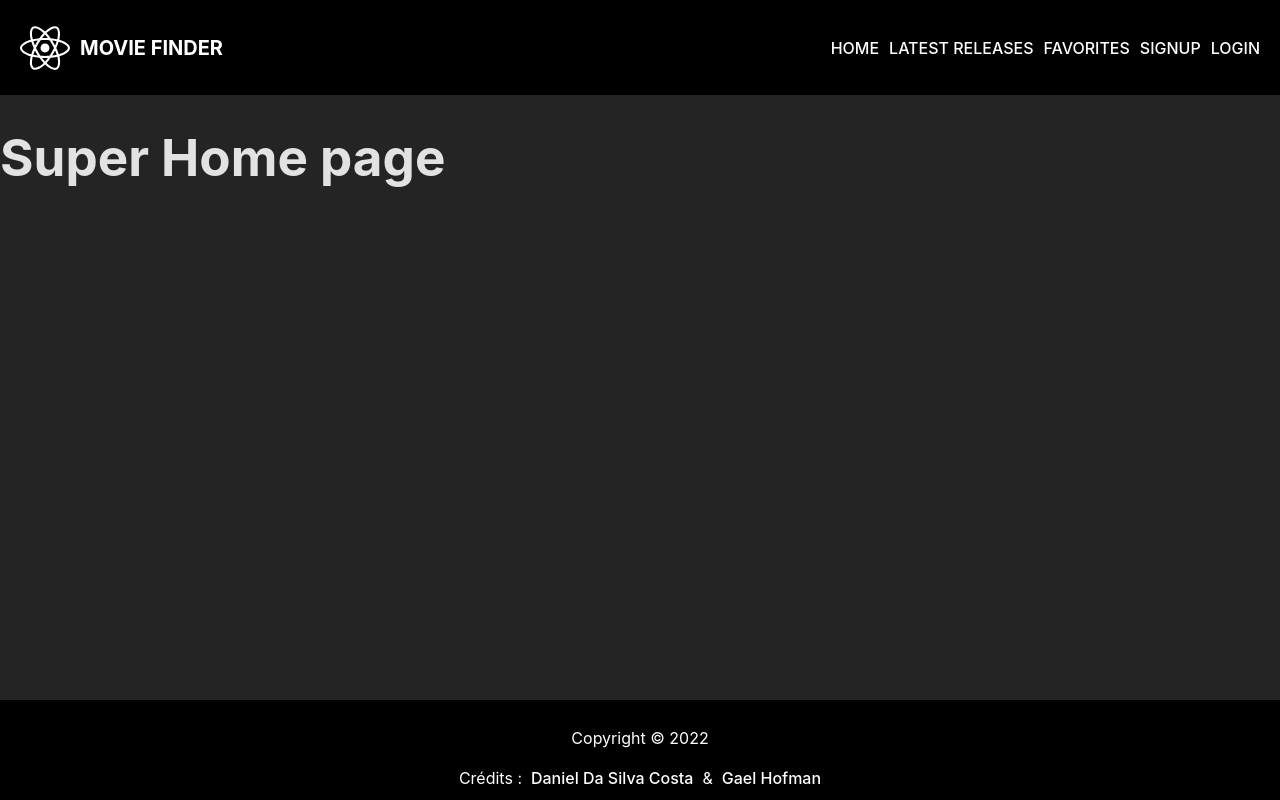
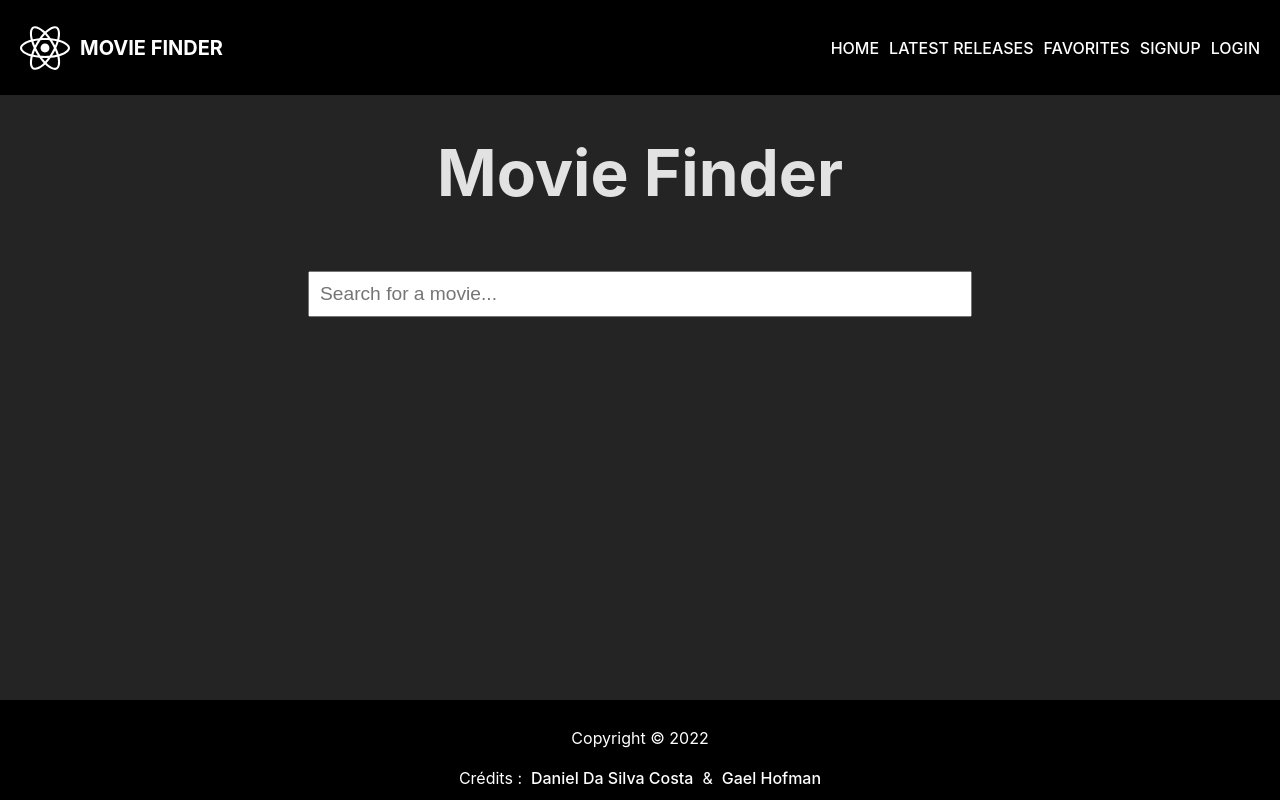
Before and after one commit to DanielDSCosta/MovieFinder, a React (Vite) app: page / in a window 1280 px wide. Built offline with nearby package versions, Linux system fonts and the light colour scheme.

Commit message:
modification page Home

```diff
--- a/src/components/Navbar/Navbar.jsx
+++ b/src/components/Navbar/Navbar.jsx
@@ -1,21 +1,21 @@
 import React from 'react';
 import { FaReact } from 'react-icons/fa';
-import { Link } from 'react-router-dom';
+import { NavLink } from 'react-router-dom';
 import './Navbar.scss';
 
 const Navbar = () => {
   return (
     <nav className="navbar">
-      <Link to="/" className="navbar__logo-title">
+      <NavLink exact to="/" className="navbar__logo-title">
         <FaReact size={50} />  {/*  Logo provisoire */}
         <h1 className='navbar__title'>MOVIE FINDER</h1>
-      </Link>
+      </NavLink>
       <div className="navbar__buttons">
-        <Link to="/">HOME</Link>
-        <Link to="/latestreleases">LATEST RELEASES</Link>
-        <Link to="/favorites">FAVORITES</Link>
-        <Link to="/signup">SIGNUP</Link>
-        <Link to="/login">LOGIN</Link>
+        <NavLink exact to="/">HOME</NavLink>
+        <NavLink to="/latestreleases">LATEST RELEASES</NavLink>
+        <NavLink to="/favorites">FAVORITES</NavLink>
+        <NavLink to="/signup">SIGNUP</NavLink>
+        <NavLink to="/login">LOGIN</NavLink>
       </div>
     </nav>
   );
--- a/src/components/Navbar/Navbar.scss
+++ b/src/components/Navbar/Navbar.scss
@@ -27,6 +27,10 @@
     a {
       color: white;
       text-decoration: none;
+
+      &:hover {
+        color: grey;
+      }
     }
 
     button {
--- a/src/pages/Home/Home.jsx
+++ b/src/pages/Home/Home.jsx
@@ -1,13 +1,13 @@
-import React from 'react'
+import React from 'react';
+import './Home.scss';
 
 const Home = () => {
   return (
-    <div>
-      <h1>
-        Super Home page
-      </h1>
+    <div className="home">
+      <h1 className="home__title">Movie Finder</h1>
+      <input className="home__search" type="text" placeholder="Search for a movie..." />
     </div>
-  )
-}
+  );
+};
 
-export default Home
+export default Home;
--- /dev/null
+++ b/src/pages/Home/Home.scss
@@ -0,0 +1,16 @@
+.home {
+    display: flex;
+    flex-direction: column;
+    align-items: center;
+
+    .home__title {
+      font-size: 4em;
+    }
+
+    .home__search {
+      margin-top: 20px;
+      padding: 10px;
+      font-size: 1.2em;
+      width: 50%;
+    }
+  }
```
